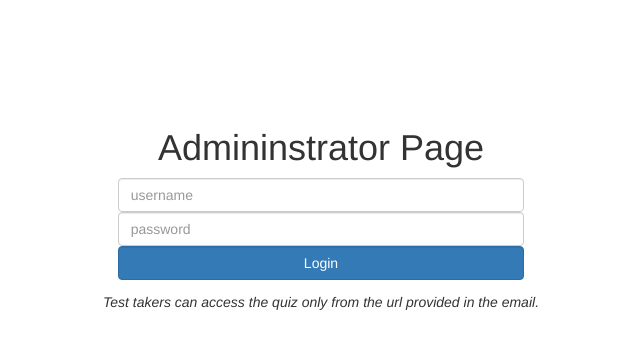
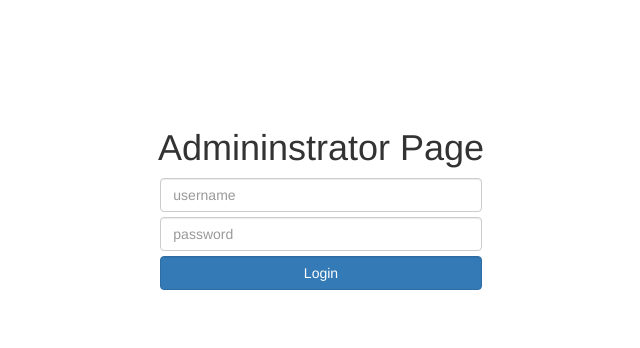
Before and after one commit to Shashiyadav187/interviewquiz, a website: page app/home.html in a window 1280 px wide. Shown: the whole page, without its empty margins (319-959 px from the left). Drawn offline with Linux system fonts and the light colour scheme.

Commit message:
Improved Login Page

```diff
--- a/app/home.html
+++ b/app/home.html
@@ -11,14 +11,14 @@
         <script src="lib/bootstrap.min.js"></script>
     </head>
     <center><h1 style="margin-top:10%">Admininstrator Page</h1></center>
-    <div class="row" style="">
+    <div class="row" style="padding-left:10%;padding-right:10%">
         <form method="POST" action="/login">
-            <div class="col-xs-12 col-md-4 col-md-offset-4"><input type="text" class="form-control" name="username" id="username" placeholder="username"/></div>
-            <div class="col-xs-12 col-md-4 col-md-offset-4"><input type="password" class="form-control" name="password" id="password" placeholder="password"/></div>
+            <div style="margin-bottom:0.5%" class="col-xs-12 col-md-4 col-md-offset-4"><input type="text" class="form-control" name="username" id="username" placeholder="username"/></div>
+            <div style="margin-bottom:0.5%" class="col-xs-12 col-md-4 col-md-offset-4"><input type="password" class="form-control" name="password" id="password" placeholder="password"/></div>
             <div class="col-xs-12 col-md-4 col-md-offset-4"><input type="submit"  class="form-control btn btn-primary" name="submit" value="Login"/></div>
 
         </form>
     </div>
-    <div class="row" style="margin-top:1%"><center><em>Test takers can access the quiz only from the url provided in the email.</em></center></div>
+
 
 </html>
```
Also changed, not shown: app/admin.html (+2 -2 lines), app/app.js (+5 -5 lines).
